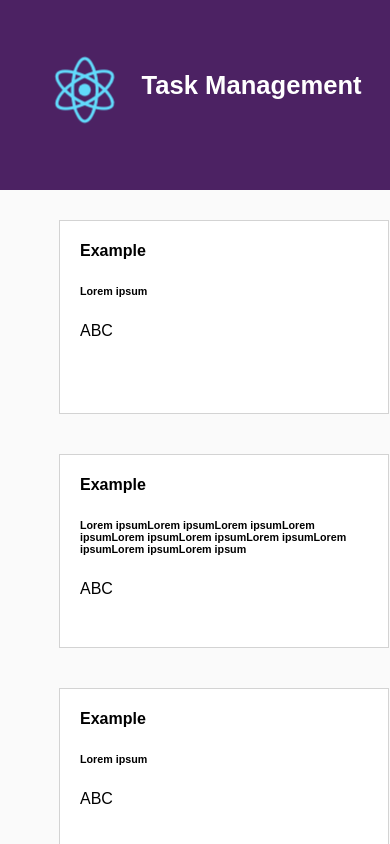
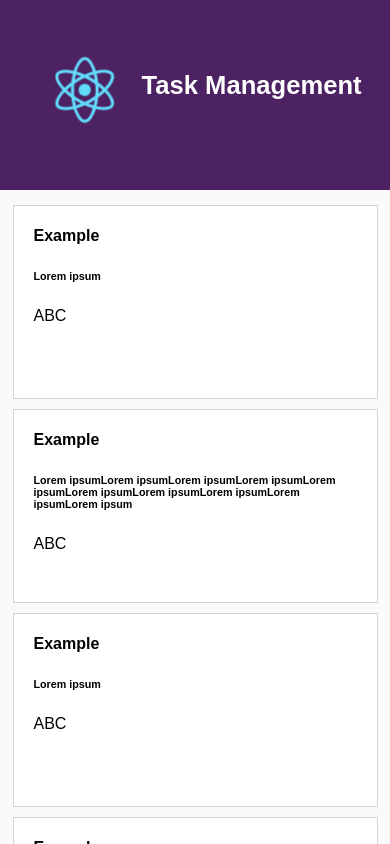
Before and after one commit to zoexiong/task-management-web, a React (Create React App) app: page / in a window 390 px wide. Shown: the top 844 px of the page. Built offline with nearby package versions, Linux system fonts and the light colour scheme.

Commit message:
add responsiveness

```diff
--- a/src/App.css
+++ b/src/App.css
@@ -30,14 +30,9 @@
   font-size: large;
 }
 
-/*project list*/
-
-.project-list {
-
-}
-
-
-
+/*.project-list {*/
+  /*text-align: center;*/
+/*}*/
 
 /*responsive*/
 
--- a/src/components/ProjectCard/ProjectCard.css
+++ b/src/components/ProjectCard/ProjectCard.css
@@ -1,12 +1,13 @@
 .card {
-    width: 18rem;
     height: 12em;
+    width: 18em;
     border: 1px solid lightgray;
-    margin:20px 10px 20px 10px;
+    margin:20px 10px;
     padding:0 20px;
     background-color: white;
     display: inline-block;
     vertical-align:top;
+    text-align: left;
 }
 
 .card-name {
@@ -20,3 +21,41 @@
 .card-member {
 
 }
+
+@media screen and (max-width: 1200px) {
+    .card {
+        width: 17em;
+    }
+}
+
+@media screen and (max-width: 1080px) {
+    .card {
+        width: 20em;
+    }
+}
+
+@media screen and (max-width: 900px) {
+    .card {
+        width: 20em;
+    }
+}
+
+@media screen and (max-width: 820px) {
+    .card {
+        margin: 10px 5px;
+        width: 18em;
+    }
+}
+
+@media screen and (max-width: 720px) {
+    .card {
+        margin: 5px 5px;
+        width: 16em;
+    }
+}
+
+@media screen and (max-width: 640px) {
+    .card {
+        width: 85%;
+    }
+}
--- a/src/components/ProjectList/ProjectList.css
+++ b/src/components/ProjectList/ProjectList.css
@@ -1,4 +1,24 @@
 .list-group {
-    margin:0 10%;
     padding:10px;
+    margin: 0 3%;
+    text-align: center;
 }
+
+@media screen and (max-width: 1200px) {
+    .list-group {
+        margin: 0 2%;
+    }
+}
+
+@media screen and (max-width: 1080px) {
+    .list-group {
+        margin: 0 1%;
+    }
+}
+
+@media screen and (max-width: 800px) {
+    .list-group {
+        margin: 0;
+        padding: 10px 5px 10px 5px;
+    }
+}
--- a/src/components/ProjectList/ProjectList.js
+++ b/src/components/ProjectList/ProjectList.js
@@ -28,12 +28,6 @@ class ProjectList extends React.Component{
             },
             {
                 id:3,
-                name: "Example",
-                detail: "Lorem ipsum",
-                member: ['A', 'B', 'C']
-            },
-            {
-                id:4,
                 name: "Example",
                 detail: "Lorem ipsum",
                 member: ['A', 'B', 'C']
@@ -72,13 +66,13 @@ class ProjectList extends React.Component{
 
         if (this.state.projects) {
             return(
-                <div>
+                <div className="container">
                     {this.renderProjects()}
                 </div>
             );
         } else {
             return(
-                <div>
+                <div className="container">
                     <div id='msg-app-loading'>
                         Loading
                     </div>
```
